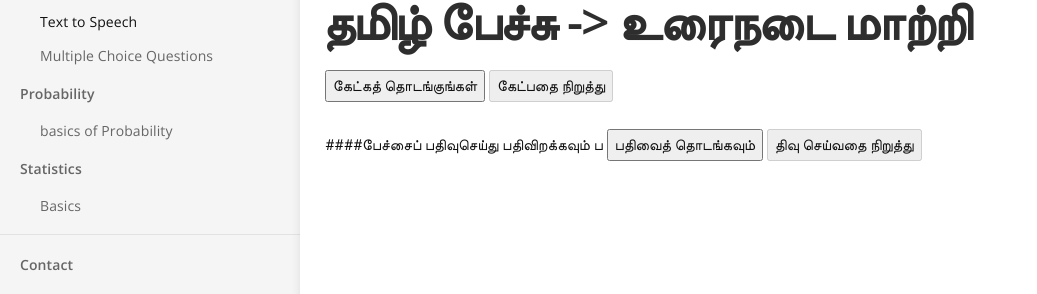
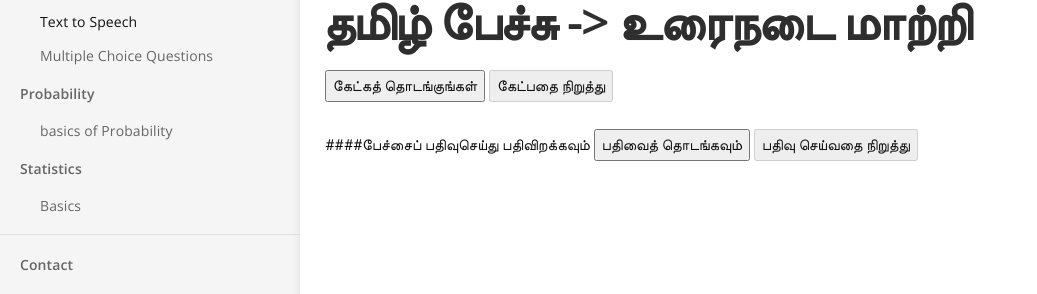
Before and after one commit to mperumal-usd/myLearnings, a Jekyll site: the page built from _docs/tamil.md, in a window 1280 px wide. Shown: the part 603-897 px from the top of the page, without its empty margins (0-1037 px from the left). Built offline with Jekyll 4.4.1, drawn with Linux system fonts in a browser that asks for light colours.

Commit message:
Update tamil.md

```diff
--- a/_docs/tamil.md
+++ b/_docs/tamil.md
@@ -82,9 +82,8 @@ title: Text to Speech
 
 ####பேச்சைப் பதிவுசெய்து பதிவிறக்கவும்
 <script src="https://cdnjs.cloudflare.com/ajax/libs/jszip/3.7.1/jszip.min.js"></script>
-ப
 <button id="speechStartButton">பதிவைத் தொடங்கவும்</button>
-<button id="speechStopButton" disabled>திவு செய்வதை நிறுத்து</button>
+<button id="speechStopButton" disabled>பதிவு செய்வதை நிறுத்து</button>
 <a id="speechDownloadLink" style="display:none;">பதிவிறக்கவும்</a>
 
 <script src="{{ site.baseurl }}/scripts/recorder.js"></script>
```
